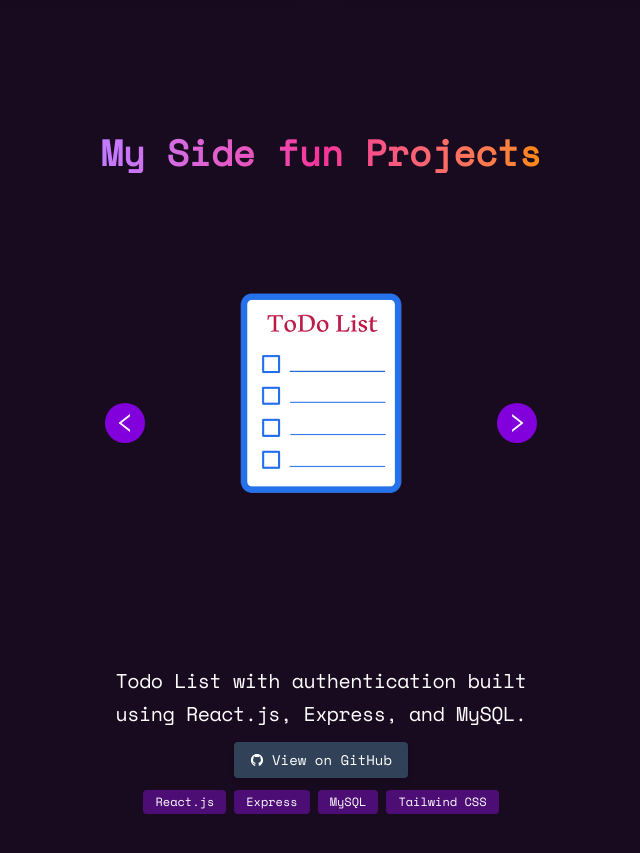
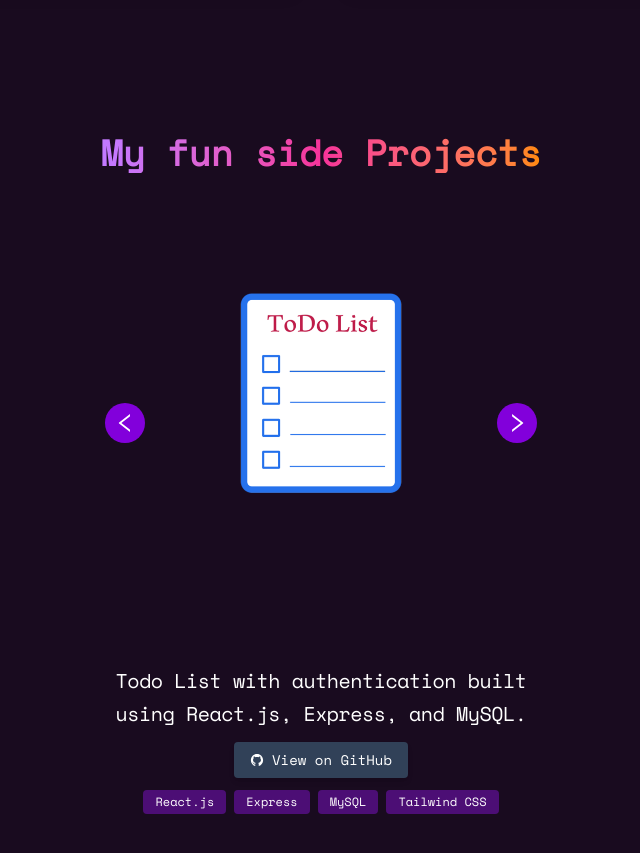
Before and after one commit to Randriantahina/Portfolio_2025, a Next.js app: page / in a window 1280 px wide. Shown: the part 1380-2233 px from the top of the page, without its empty margins (319-959 px from the left). Built offline with nearby package versions, Linux system fonts and the light colour scheme.

Commit message:
refactor(skill):refactor project

```diff
--- a/app/components/Project.tsx
+++ b/app/components/Project.tsx
@@ -69,7 +69,7 @@ const Project = () => {
       <div className="flex flex-col items-center text-center">
         <Reveal>
           <h2 className="text-4xl font-bold text-center mb-10 bg-gradient-to-r from-purple-400 via-pink-500 to-orange-400 bg-clip-text text-transparent">
-            My Side fun Projects
+            My fun side Projects
           </h2>
         </Reveal>
 
```
